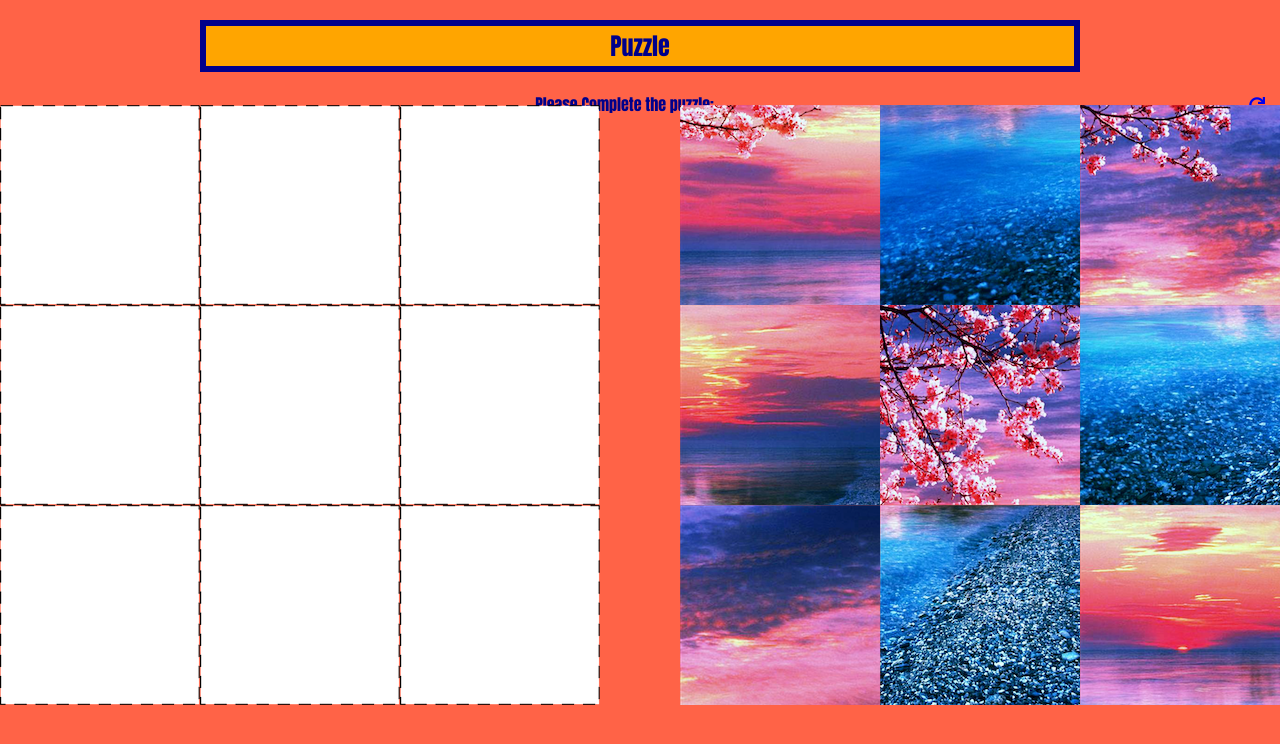
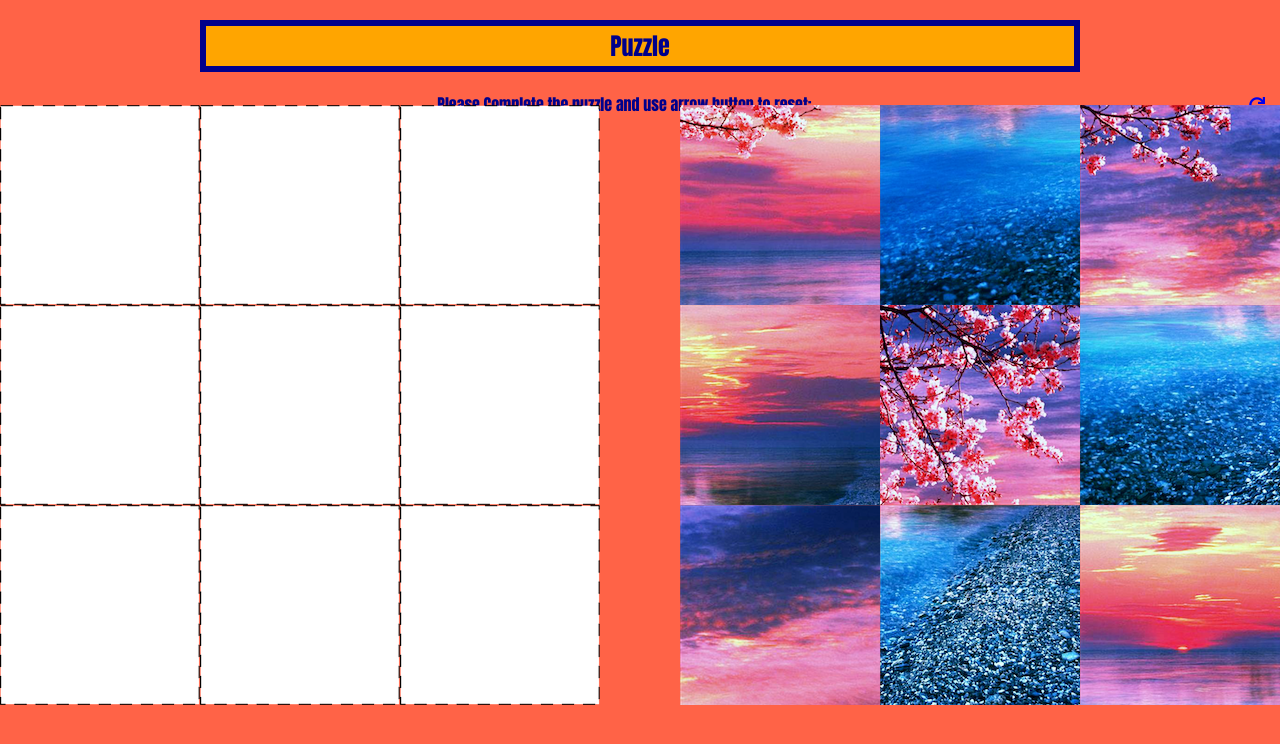
Before and after one commit to deanvd-ITvarsity/Module-4-Assessment-2, a plain HTML site: page index.html in a window 1280 px wide. Drawn offline with Linux system fonts and the light colour scheme.

Commit message:
Edited Sub-heading

```diff
--- a/index.html
+++ b/index.html
@@ -6,7 +6,7 @@
     <script type="text/javascript" src="javascript/api.js"></script>
     <link rel="stylesheet" href="font-awesome/css/all.css">
     <h2>Puzzle</h2>
-    <p>Please Complete the puzzle: <a href="index.html"><i class="fas fa-redo"></i></a></p>
+    <p>Please Complete the puzzle and use arrow button to reset: <a href="index.html"><i class="fas fa-redo"></i></a></p>
 
 
 
```
